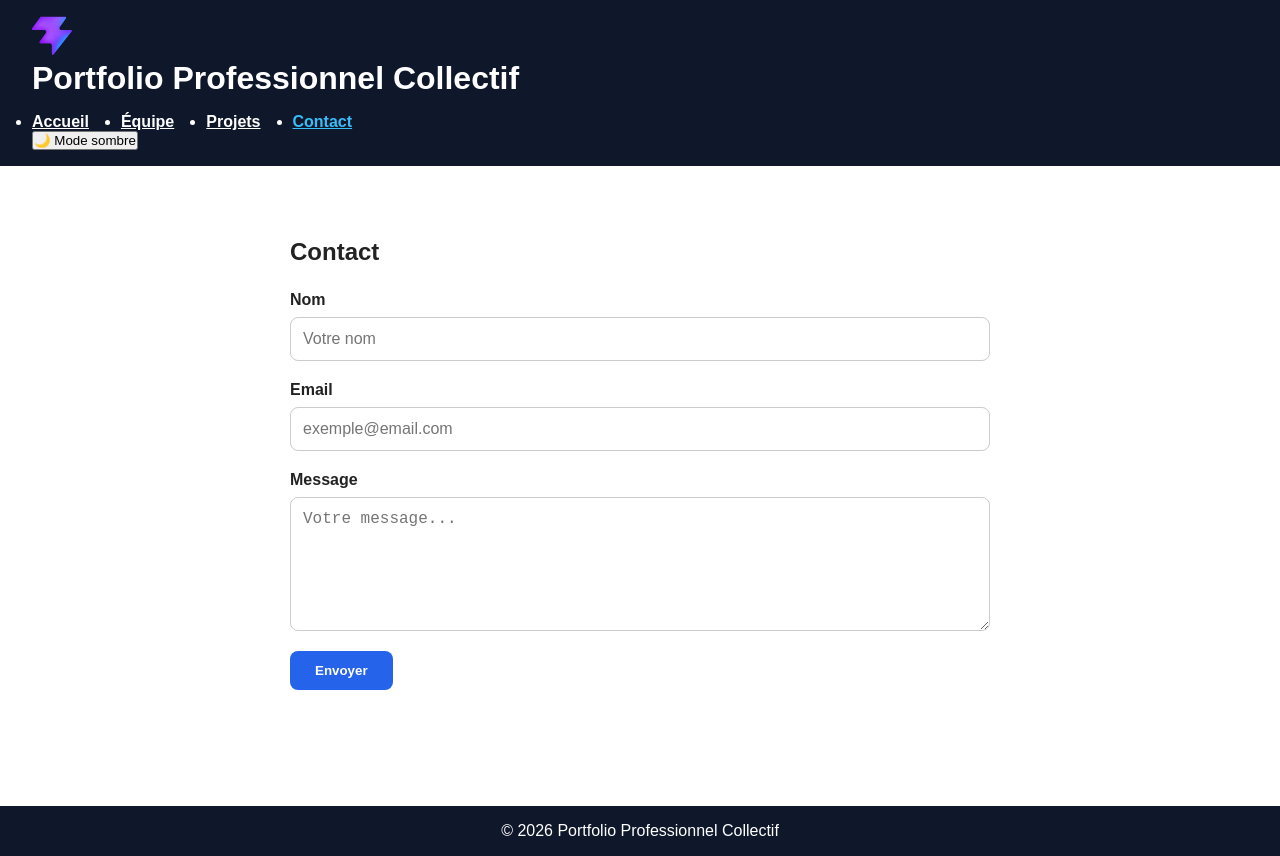
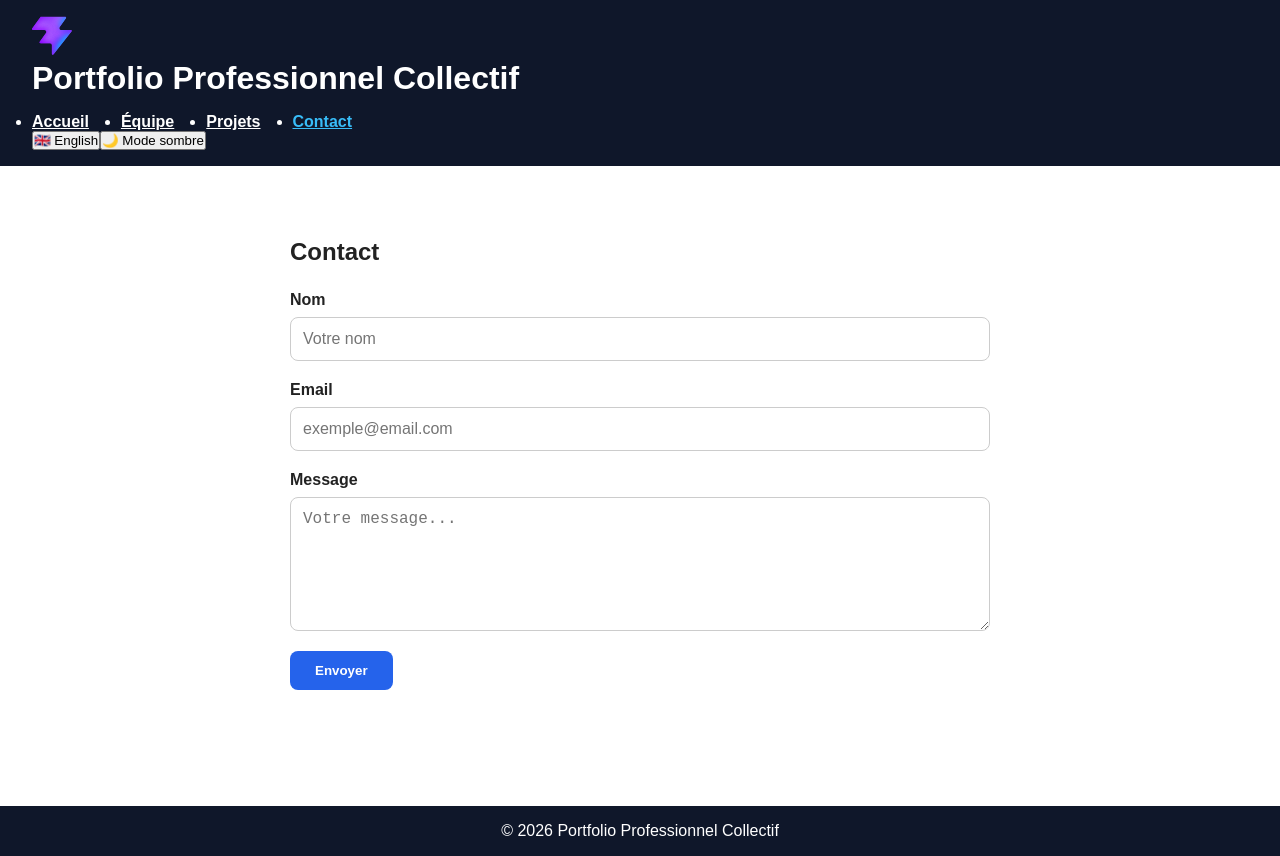
Before and after one commit to BIEN09-CYBER/Portfolio_Professionnel_Collectif, a React (Vite) app: page /contact in a window 1280 px wide. Built offline with nearby package versions, Linux system fonts and the light colour scheme.

Commit message:
Modification of ThemeContext and add LanguageContext with global state management

```diff
--- a/src/components/Header.jsx
+++ b/src/components/Header.jsx
@@ -1,5 +1,6 @@
 import Navbar from "./Navbar";
 import ThemeToggle from "./ThemeToggle";
+import LanguageSelector from "./LanguageSelector";
 
 function Header() {
   return (
@@ -17,7 +18,10 @@ function Header() {
 
       <Navbar />
 
-      <ThemeToggle />
+      <div className="header-actions">
+        <LanguageSelector />
+        <ThemeToggle />
+      </div>
     </header>
   );
 }
--- a/src/components/LanguageSelector.jsx
+++ b/src/components/LanguageSelector.jsx
@@ -1,9 +1,12 @@
+import { useLanguage } from "../context/LanguageContext";
+
 function LanguageSelector() {
+  const { language, toggleLanguage } = useLanguage();
+
   return (
-    <select>
-      <option value="fr">Français</option>
-      <option value="en">English</option>
-    </select>
+    <button onClick={toggleLanguage}>
+      {language === "fr" ? "🇬🇧 English" : "🇫🇷 Français"}
+    </button>
   );
 }
 
--- a/src/main.jsx
+++ b/src/main.jsx
@@ -5,13 +5,17 @@ import { BrowserRouter } from "react-router-dom";
 import "./index.css";
 
 import { ThemeProvider } from "./context/ThemeContext";
+import { LanguageProvider } from "./context/LanguageContext";
+
 import App from "./App";
 
 createRoot(document.getElementById("root")).render(
   <StrictMode>
     <BrowserRouter>
       <ThemeProvider>
-        <App />
+        <LanguageProvider>
+          <App />
+        </LanguageProvider>
       </ThemeProvider>
     </BrowserRouter>
   </StrictMode>
```
